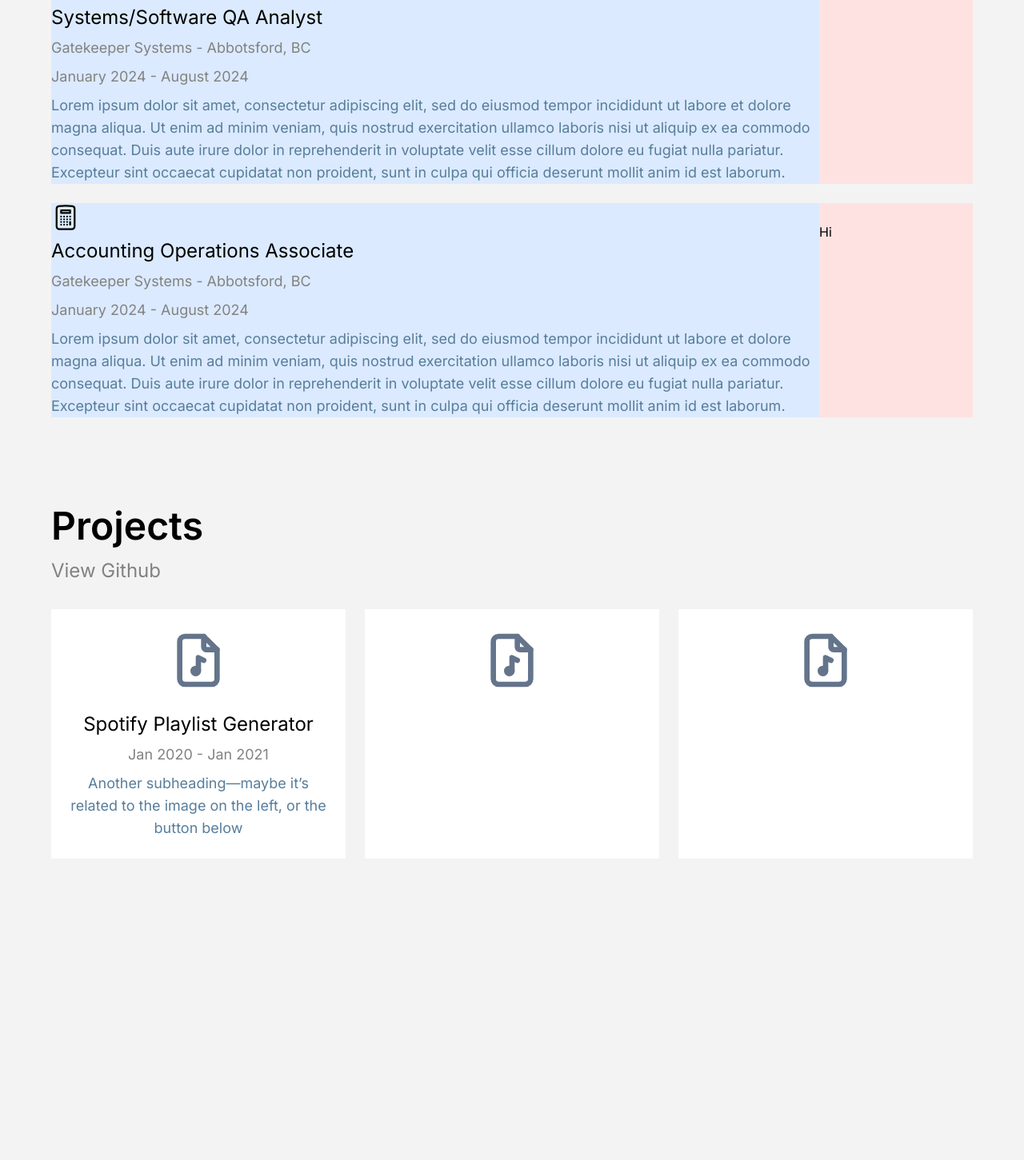
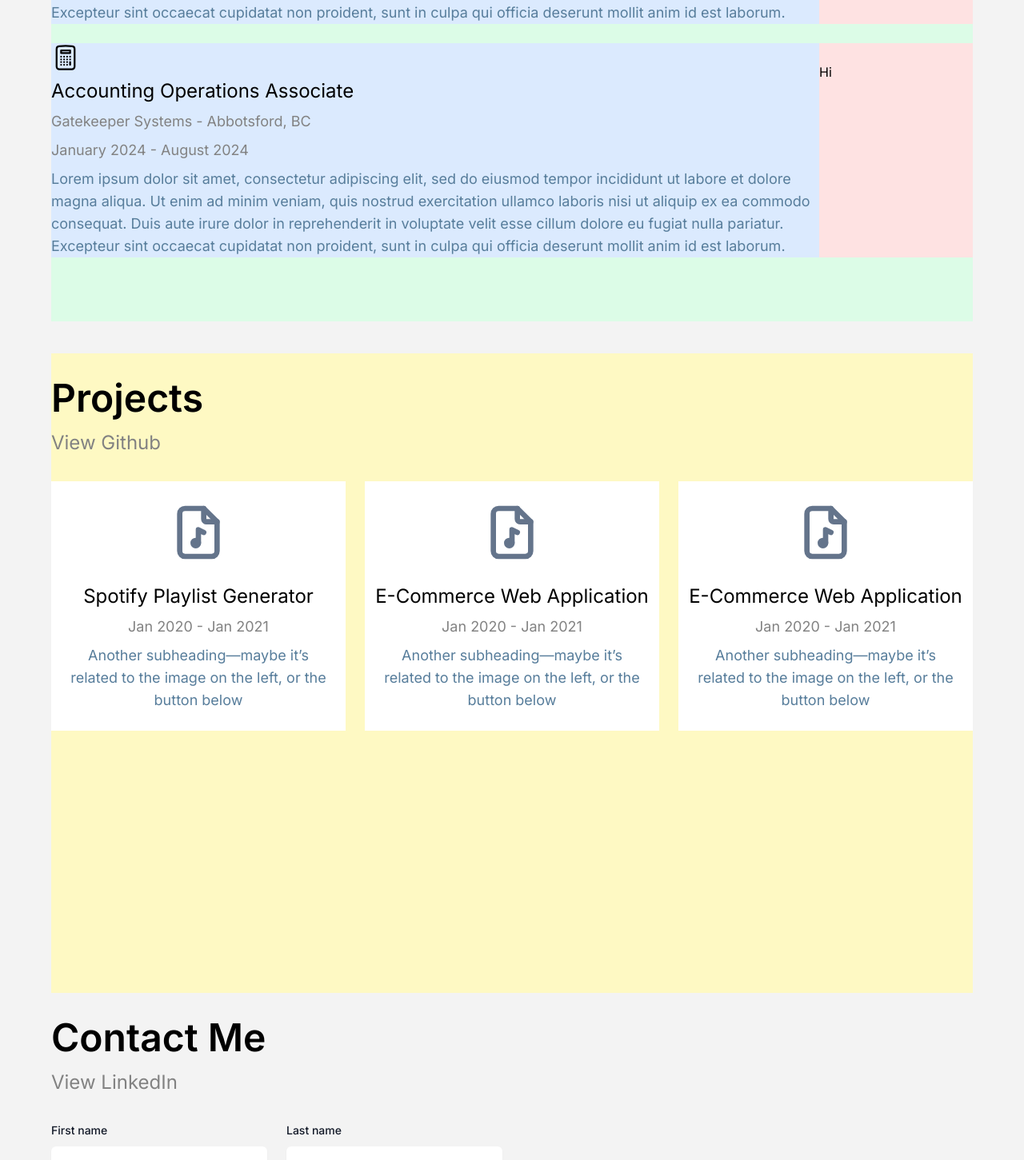
Before and after one commit to brianthtsou/brianthtsou.github.io, a React (Vite) app: page / in a window 1280 px wide. Shown: the part 1346-2797 px from the top of the page at 80% size. Before the commit the page ends 2748 px from the top, so only its background shows below. Built offline with nearby package versions, Linux system fonts and the light colour scheme.

Commit message:
added contact me form, fixed layout margins

```diff
--- a/src/App.css
+++ b/src/App.css
@@ -10,7 +10,12 @@
 }
 
 .experience-page {
-  margin-top: 20vh; /* Adjust the value to increase or decrease the gap */
+  margin-top: 5vh; /* Adjust the value to increase or decrease the gap */
+  /* Assuming you want to maintain the 5% margin from each side */
+}
+
+.projects-page {
+  margin-top: 5vh; /* Adjust the value to increase or decrease the gap */
   /* Assuming you want to maintain the 5% margin from each side */
 }
 
--- a/src/App.tsx
+++ b/src/App.tsx
@@ -4,14 +4,18 @@ import Navbar from "./components/Navbar";
 import About from "./pages/About";
 import Experience from "./pages/Experience";
 import Projects from "./pages/Projects";
+import ContactMe from "./pages/ContactMe";
 
 function App() {
   return (
     <>
-      <Navbar />
-      <About />
-      <Experience />
-      <Projects />
+      <div className="flex flex-col">
+        <Navbar />
+        <About />
+        <Experience />
+        <Projects />
+        <ContactMe />
+      </div>
     </>
   );
 }
--- a/src/pages/About.tsx
+++ b/src/pages/About.tsx
@@ -2,7 +2,7 @@ import headshot from "../assets/headshot.jpg";
 
 function About() {
   return (
-    <div className="h-screen page">
+    <div className="min-h-screen page flex bg-red-100">
       <div className="about-page grid grid-cols-1 sm:grid-cols-2 items-stretch gap-y-8 sm:gap-y-0">
         <div className="rounded w-full mx-auto h-auto">
           <div className="space-y-8 px-8 sm:px-0">
--- /dev/null
+++ b/src/pages/ContactMe.tsx
@@ -0,0 +1,77 @@
+function ContactMe() {
+  return (
+    // Header
+    <div className="h-screen page contact-me-page">
+      <div className="grid grid-cols-1 px-8 sm:px-0 py-8">
+        <div className="space-y-4">
+          <h1 className="text-5xl font-semibold">Contact Me</h1>
+          <p className="text-custom-grey-text text-2xl">View LinkedIn</p>
+        </div>
+      </div>
+
+      {/* Form and picture parent div*/}
+      <div className="grid grid-cols-1 gap-x-6 gap-y-8 sm:grid-cols-2">
+        {/* Form div */}
+        <div className="grid grid-cols-1 gap-x-6 gap-y-4 sm:grid-cols-6">
+          <div className="sm:col-span-3">
+            {/* First / last name row */}
+            <label className="block text-sm font-medium leading-6 text-gray-900">
+              First name
+            </label>
+            <div className="mt-2">
+              <input
+                type="text"
+                name="first-name"
+                id="first-name"
+                className="block w-full rounded-md border-0 pl-2 py-1.5 text-gray-900 shadow-sm placeholder:text-gray-400 sm:text-sm sm:leading-6"
+              ></input>
+            </div>
+          </div>
+          <div className="sm:col-span-3">
+            <label className="block text-sm font-medium leading-6 text-gray-900">
+              Last name
+            </label>
+            <div className="mt-2">
+              <input
+                type="text"
+                name="last-name"
+                id="last-name"
+                className="block w-full rounded-md border-0 pl-2 py-1.5 text-gray-900 shadow-sm placeholder:text-gray-400 sm:text-sm sm:leading-6"
+              ></input>
+            </div>
+          </div>
+          {/* Email address row */}
+          <div className="sm:col-span-6">
+            <label className="block text-sm font-medium leading-6 text-gray-900">
+              Email address
+            </label>
+            <div className="mt-2">
+              <input
+                id="email"
+                name="email"
+                type="email"
+                className="block w-full rounded-md border-0 pl-2 py-1.5 text-gray-900 shadow-sm placeholder:text-gray-400 sm:text-sm sm:leading-6"
+              ></input>
+            </div>
+          </div>
+          {/* Message row */}
+          <div className="sm:col-span-6">
+            <label className="block text-sm font-medium leading-6 text-gray-900">
+              Your Message
+            </label>
+            <div className="mt-2">
+              <input
+                id="message"
+                name="message"
+                type="message"
+                className="block w-full rounded-md border-0 pl-2 pt-2 pb-20 text-top text-gray-900 shadow-sm placeholder:text-gray-400 sm:text-sm sm:leading-6"
+              ></input>
+            </div>
+          </div>
+        </div>
+      </div>
+    </div>
+  );
+}
+
+export default ContactMe;
--- a/src/pages/Experience.tsx
+++ b/src/pages/Experience.tsx
@@ -43,7 +43,7 @@ function ExperienceItem({
 function Experience() {
   return (
     // Header
-    <div className="h-screen page experience-page">
+    <div className="min-h-screen page experience-page bg-green-100">
       <div className="grid grid-cols-1 px-8 sm:px-0 py-8">
         <div className="space-y-4">
           <h1 className="text-5xl font-semibold">Experience</h1>
--- a/src/pages/Projects.tsx
+++ b/src/pages/Projects.tsx
@@ -1,11 +1,11 @@
 interface ProjectItemProps {
   svg: React.ReactNode;
   title: string;
-  date: string;
+  stack: string;
   content: string;
 }
 
-function ProjectItem({ svg, title, date, content }: ProjectItemProps) {
+function ProjectItem({ svg, title, stack, content }: ProjectItemProps) {
   return (
     <div className="bg-white">
       <div className="my-6 px-8 sm:px-0 flex justify-center items-center">
@@ -13,7 +13,7 @@ function ProjectItem({ svg, title, date, content }: ProjectItemProps) {
       </div>
       <div className="space-y-2 my-6 px-8 sm:px-0 flex-col flex justify-center items-center">
         <h1 className="text-2xl">{title}</h1>
-        <p className="text-custom-grey-text text-lg">{date}</p>
+        <p className="text-custom-grey-text text-lg">{stack}</p>
         <p className="text-custom-blue-text text-lg text-center mx-6">
           {content}
         </p>
@@ -25,7 +25,7 @@ function ProjectItem({ svg, title, date, content }: ProjectItemProps) {
 function Projects() {
   return (
     // Header
-    <div className="h-screen page projects-page">
+    <div className="h-screen page projects-page bg-yellow-100">
       <div className="grid grid-cols-1 px-8 sm:px-0 py-8">
         <div className="space-y-4">
           <h1 className="text-5xl font-semibold">Projects</h1>
@@ -56,7 +56,7 @@ function Projects() {
             </svg>
           }
           title="Spotify Playlist Generator"
-          date="Jan 2020 - Jan 2021"
+          stack="Jan 2020 - Jan 2021"
           content="Another subheading—maybe it’s related to the image on the left, or the button below "
         ></ProjectItem>
         <ProjectItem
@@ -80,6 +80,9 @@ function Projects() {
               <polyline points="12 16 12 11 14 12" />
             </svg>
           }
+          title="E-Commerce Web Application"
+          stack="Jan 2020 - Jan 2021"
+          content="Another subheading—maybe it’s related to the image on the left, or the button below "
         ></ProjectItem>
         <ProjectItem
           svg={
@@ -102,6 +105,9 @@ function Projects() {
               <polyline points="12 16 12 11 14 12" />
             </svg>
           }
+          title="E-Commerce Web Application"
+          stack="Jan 2020 - Jan 2021"
+          content="Another subheading—maybe it’s related to the image on the left, or the button below "
         ></ProjectItem>
       </div>
     </div>
```
